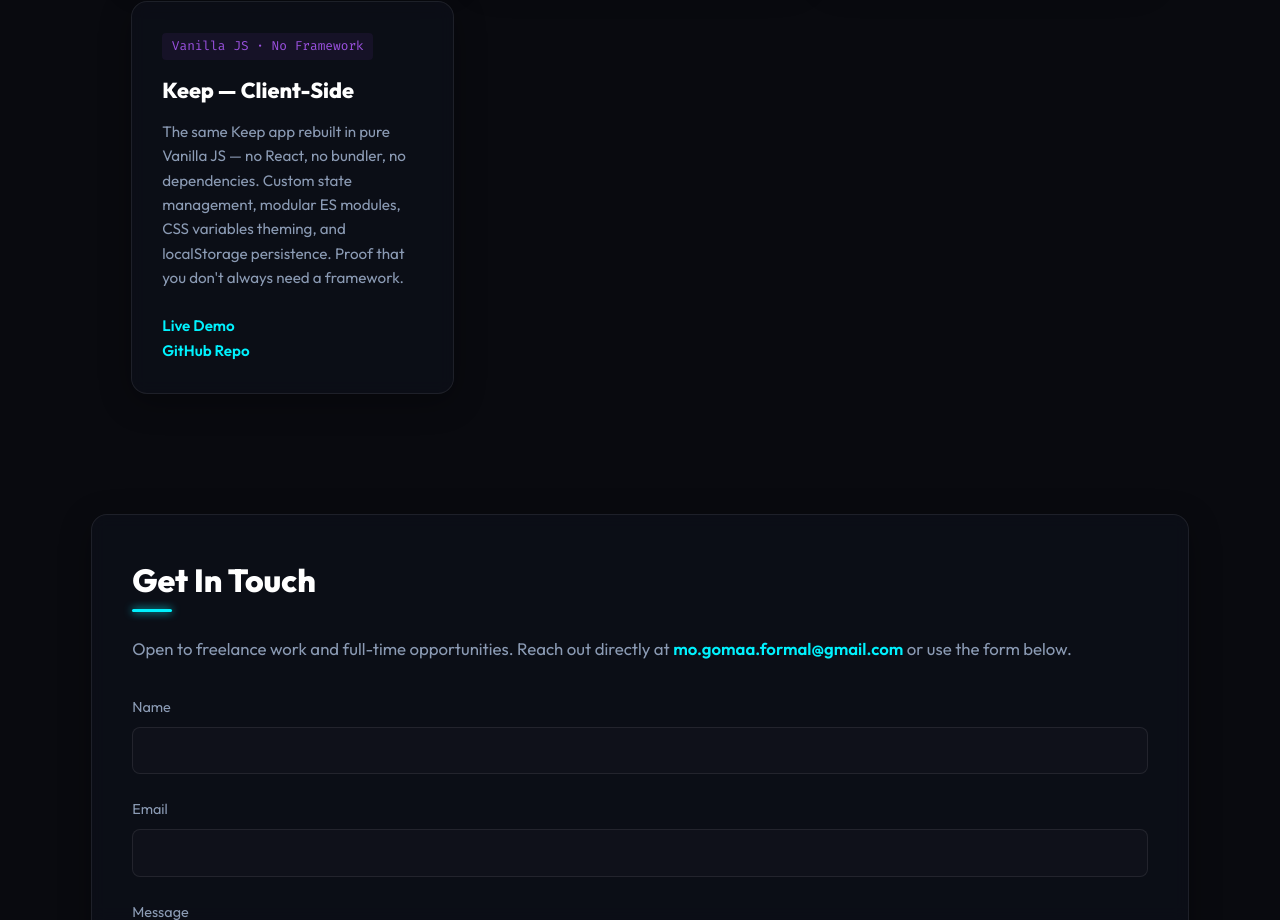
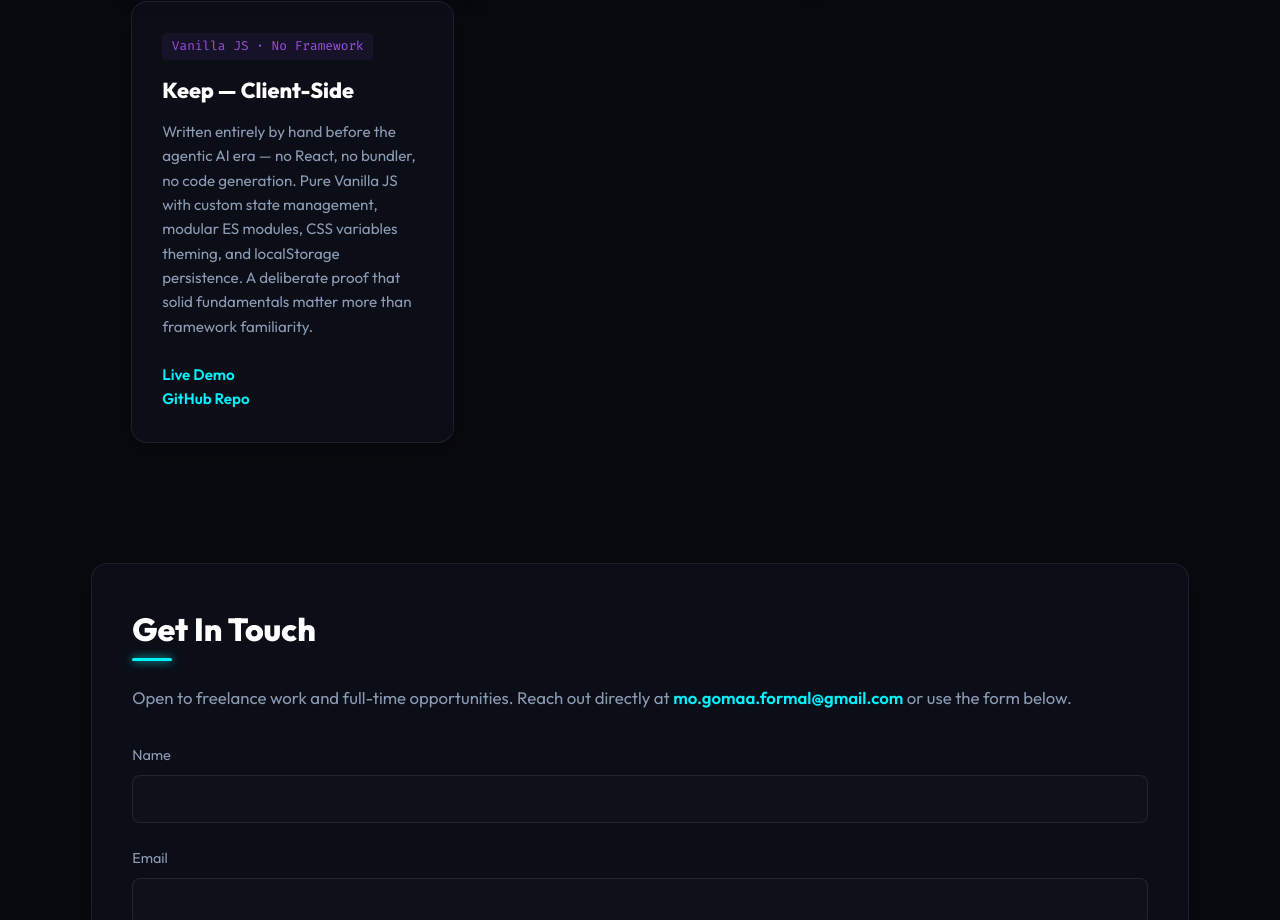
Before and after one commit to m-amir-gomaa/portfolio, a React (Vite) app: page / in a window 1280 px wide. Shown: the part 2180-3100 px from the top of the page. Built offline with nearby package versions, Linux system fonts and the light colour scheme.

Commit message:
Update Keep Vanilla description

```diff
--- a/src/App.jsx
+++ b/src/App.jsx
@@ -154,7 +154,7 @@ export default function App() {
                 <h3>Keep — Client-Side</h3>
               </div>
               <p>
-                The same Keep app rebuilt in pure Vanilla JS — no React, no bundler, no dependencies. Custom state management, modular ES modules, CSS variables theming, and localStorage persistence. Proof that you don't always need a framework.
+                Written entirely by hand before the agentic AI era — no React, no bundler, no code generation. Pure Vanilla JS with custom state management, modular ES modules, CSS variables theming, and localStorage persistence. A deliberate proof that solid fundamentals matter more than framework familiarity.
               </p>
               <div className="project-links">
                 <a href="https://m-amir-gomaa.github.io/Keep/" target="_blank" rel="noopener noreferrer" className="project-link-btn">Live Demo</a>
```
